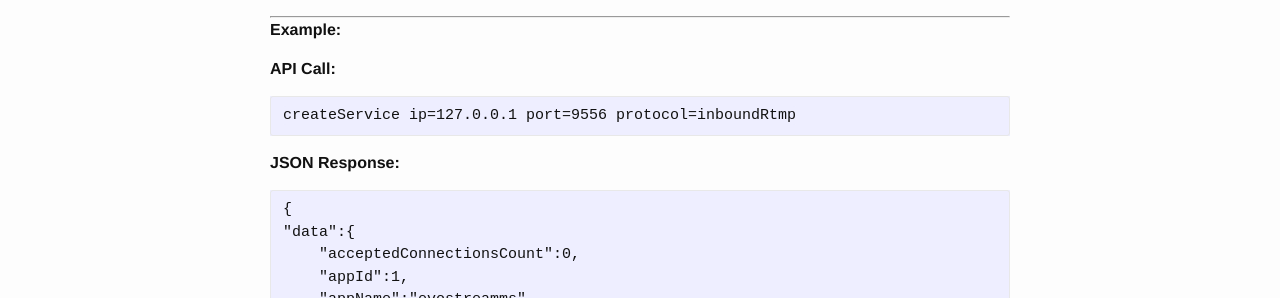
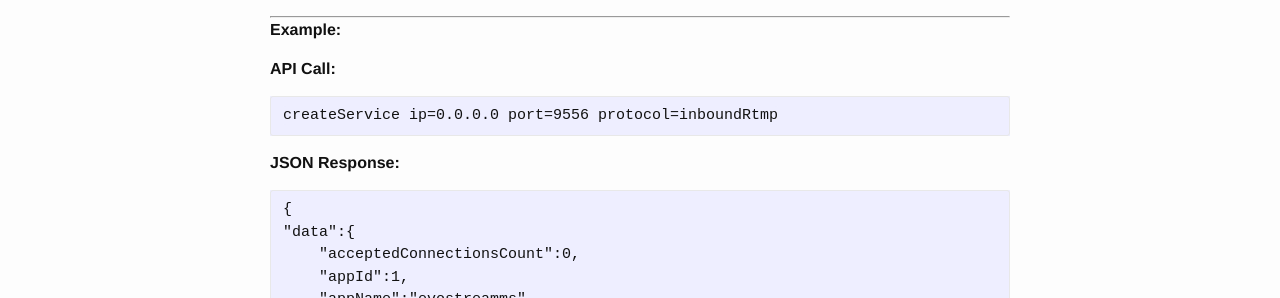
Before and after one commit to EvoStream/ems_api_definition, a Jekyll site: the page built from _posts/2016-01-01-createService.md, in a window 1280 px wide. Shown: the part 645-943 px from the top of the page. Built offline with Jekyll 4.4.1, drawn with Linux system fonts in a browser that asks for light colours.

Commit message:
reverted sample

````diff
--- a/_posts/2016-01-01-createService.md
+++ b/_posts/2016-01-01-createService.md
@@ -33,7 +33,7 @@ This creates an acceptor for every hosted IP to accept inbound RTMP requests on
 **API Call:**
 
 ```
-createService ip=127.0.0.1 port=9556 protocol=inboundRtmp
+createService ip=0.0.0.0 port=9556 protocol=inboundRtmp
 ```
 
 **JSON Response:**
````
